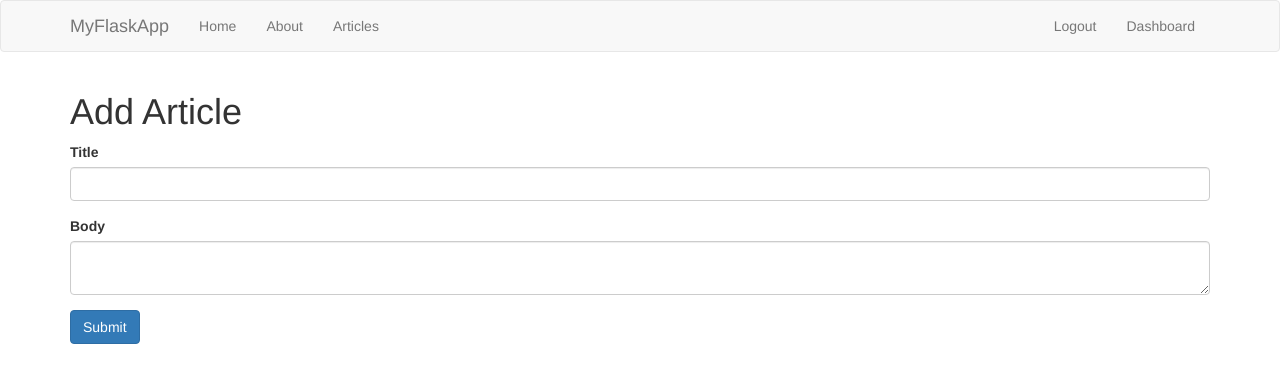
After one commit to mudambirichard/myflaskapp, a Flask app: page /add_article in a window 1280 px wide. The commit adds this page. Shown: the top 383 px of the page. Run offline with Flask 2, Linux system fonts and the light colour scheme; the visitor is signed in with stand-in values (Sample User, id 1); some libraries are stand-ins or nearby versions.

Commit message:
modify app and add add_article page

```diff
--- a/app.py
+++ b/app.py
@@ -116,13 +116,13 @@ def login():
 
 			else:
 				error = 'Invalid login'
-	    	return render_template('login.html',error=error)
+	    	return render_template('login.html', error=error)
             #close conection
                 cur.close()
 
 	       # else:
                 error = 'Username not found'
-	    	return render_template('login.html',error=error)
+	    	return render_template('login.html', error=error)
 
         return render_template('login.html')
 
@@ -139,6 +139,36 @@ def logout():
 def dashboard():
  	return render_template('dashboard.html')
 
+#Add Article
+class ArticleForm(Form):
+	title = StringField('Title', [validators.Length(min=1, max=200)])
+	body = TextAreaField('Body', [validators.Length(min=30)])
+
+#Add Article
+@app.route('/add_article', methods=['GET', 'POST'])
+@is_logged_in
+def add_articles():
+	form = ArticleForm(request.form)
+	if request.method == 'POST' and form.validate():
+		title = form.title.data
+		body = form.body.data
+		#Create Cursor
+		cur = mysql.connection.cursor()
+		#execute
+		cur.execute("INSERT INTO articles(title, body, author) VALUES(%s, %s, %s)", (title, body, session['username']))
+		#Commit to Db
+		mysql.connection.commit()
+
+		#Close connection
+		cursor.close()
+
+		flash('Article Created', 'success')
+
+		return redirect(url_for('dashboard'))
+	return render_template('add_article.html', form=form)
+
+
+
 
 if __name__ == '__main__':
 	app.secret_key='secret123'
--- /dev/null
+++ b/templates/add_article.html
@@ -0,0 +1,19 @@
+{% extends 'layout.html' %}
+
+{% block body %}
+<h1>Add Article</h1>
+{% from "includes/_formhelpers.html" import render_field %}
+<form method="POST" action="">
+ <div class="form-group">
+ {{ render_field(form.title, class_="form-control") }}
+
+ </div>
+ <div class="form-group">
+ {{ render_field(form.body, class_="form-control")}}
+
+ </div>
+ <p><input class="btn btn-primary" type="submit" name="" value="Submit"></p>
+
+</form>
+
+{% endblock %}
--- a/templates/dashboard.html
+++ b/templates/dashboard.html
@@ -2,5 +2,7 @@
 
 {% block body %}
  <h1>Dashboard<small>welcome{{session.usernme}}</small></h1>
+ <a class="btn btn-success" href="/add_article">Add article</a>
+ <br>
 
 {% endblock %}
```
Also changed, not shown: 1 other file.
